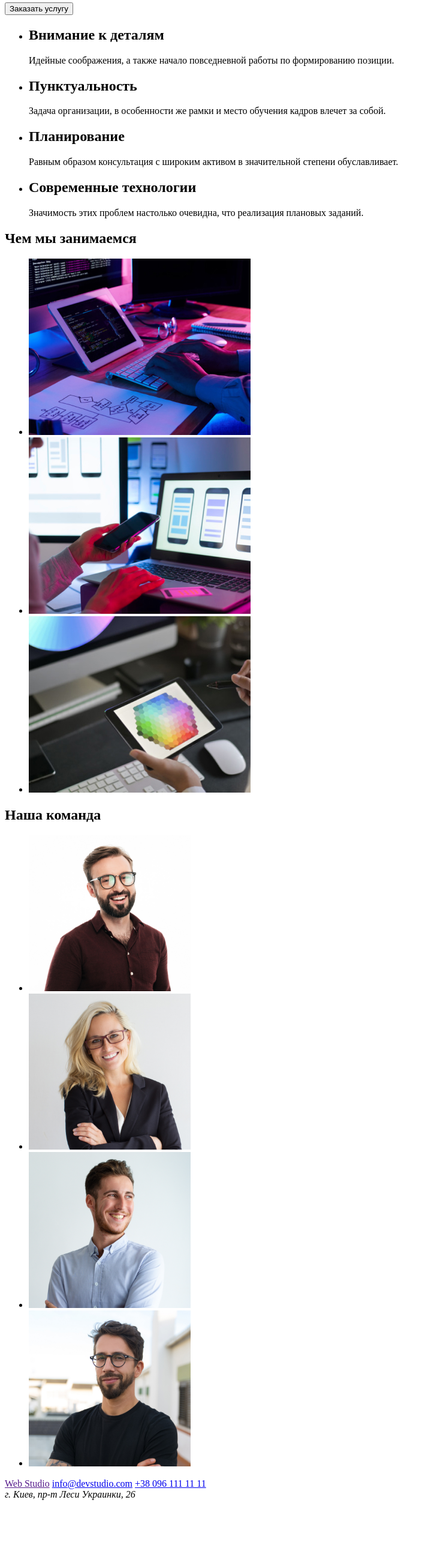
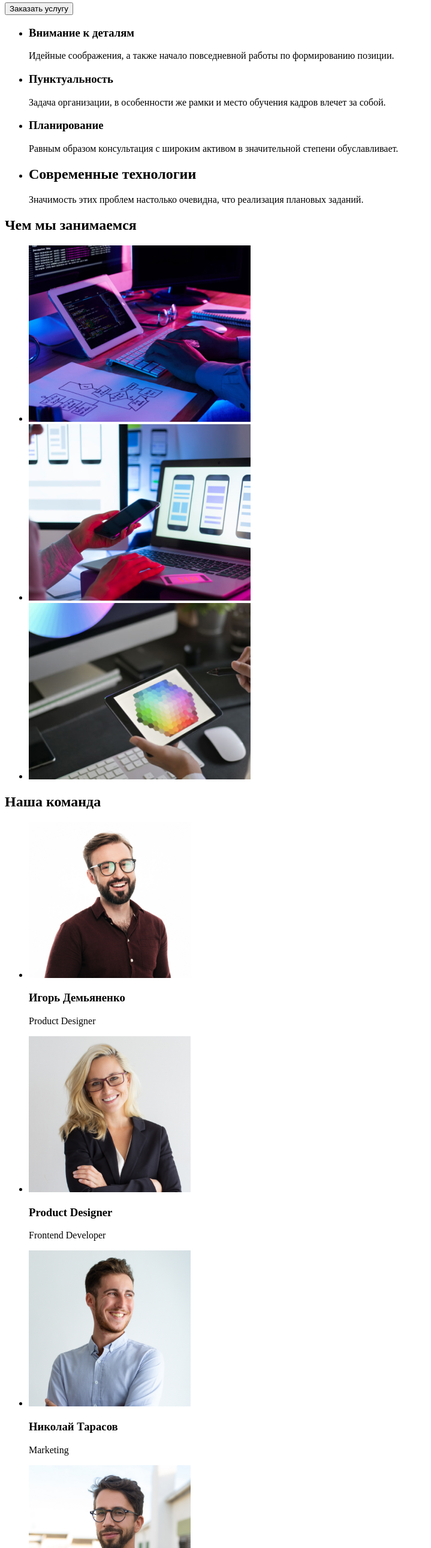
Before and after one commit to Keepitok93/goit-markup-hw-01, a plain HTML site: page index.html in a window 1280 px wide. Shown: the part 220-2800 px from the top of the page at 60% size, without its empty margins (0-719 px from the left). Before the commit the page ends 2728 px from the top, so only its background shows below. Drawn offline with Linux system fonts and the light colour scheme.

Commit message:
Правки по ДЗ

```diff
--- a/index.html
+++ b/index.html
@@ -33,21 +33,21 @@
       <section>
         <ul>
           <li>
-            <h2>Внимание к деталям</h2>
+            <h3>Внимание к деталям</h3>
             <p>
               Идейные соображения, а также начало повседневной работы по
               формированию позиции.
             </p>
           </li>
           <li>
-            <h2>Пунктуальность</h2>
+            <h3>Пунктуальность</h3>
             <p>
               Задача организации, в особенности же рамки и место обучения кадров
               влечет за собой.
             </p>
           </li>
           <li>
-            <h2>Планирование</h2>
+            <h3>Планирование</h3>
             <p>
               Равным образом консультация с широким активом в значительной
               степени обуславливает.
@@ -104,6 +104,8 @@
               height="260"
               alt="Дизайнер продукта"
             />
+            <h3>Игорь Демьяненко</h3>
+            <p>Product Designer</p>
           </li>
           <li>
             <img
@@ -112,6 +114,8 @@
               height="260"
               alt="Фронтенд разработчик"
             />
+            <h3>Product Designer</h3>
+            <p>Frontend Developer</p>
           </li>
           <li>
             <img
@@ -120,6 +124,8 @@
               height="260"
               alt="Маркетолог"
             />
+            <h3>Николай Тарасов</h3>
+            <p>Marketing</p>
           </li>
           <li>
             <img
@@ -128,6 +134,8 @@
               height="260"
               alt="Дизайнер интерфейса"
             />
+            <h3>Михаил Ермаков</h3>
+            <p>UI Designer</p>
           </li>
         </ul>
       </section>
@@ -136,9 +144,9 @@
     <!--Подвал-->
     <footer>
       <a href="">Web Studio</a>
+      <address>г. Киев, пр-т Леси Украинки, 26</address>
       <a href="mailto:info@devstudio.com">info@devstudio.com</a>
       <a href="tel:+380961111111">+38 096 111 11 11</a>
-      <address>г. Киев, пр-т Леси Украинки, 26</address>
     </footer>
   </body>
 </html>
```
